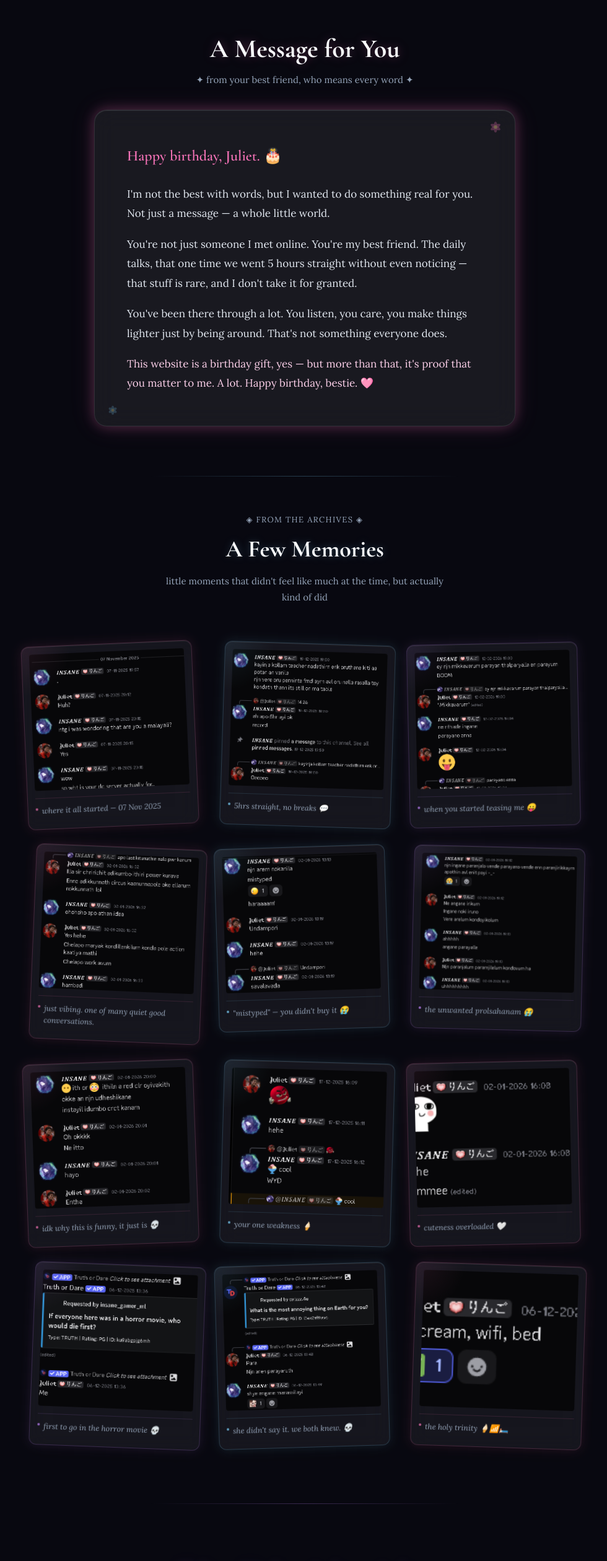
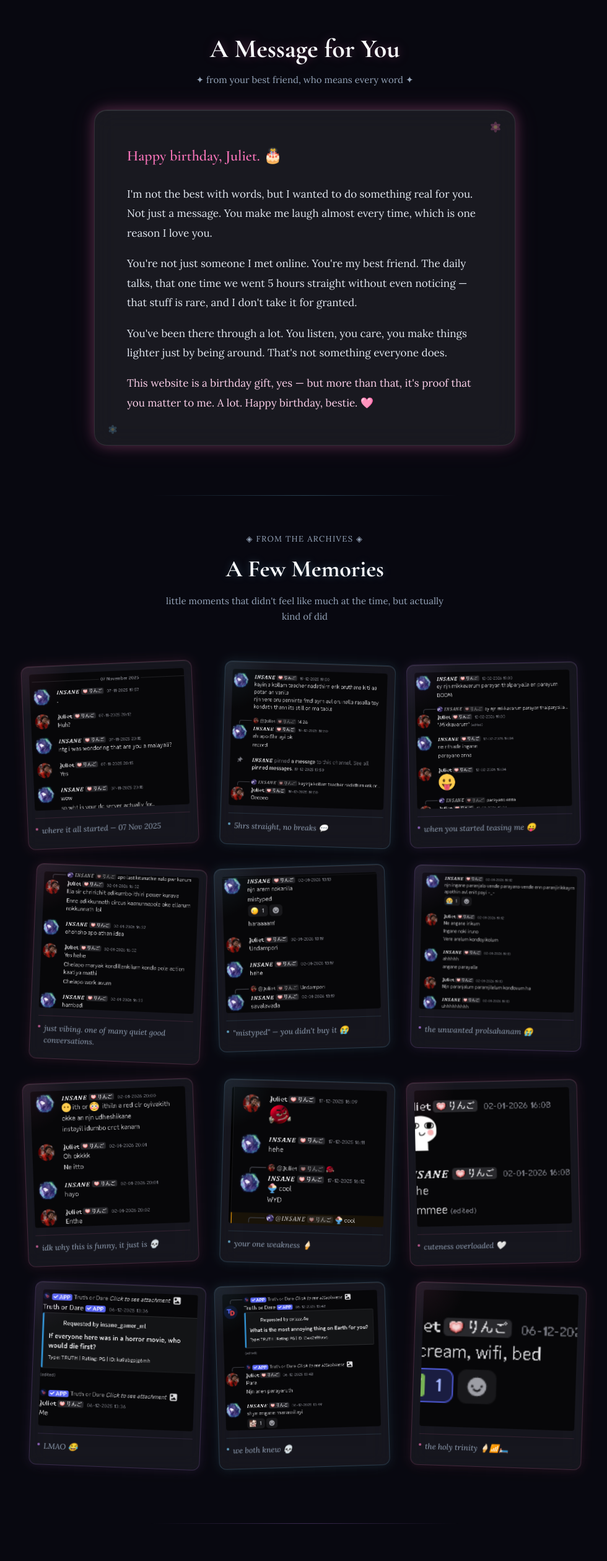
Before and after one commit to AslamDesigns/Juliet-Birthday, a Next.js app: page / in a window 1280 px wide. Shown: the part 834-3353 px from the top of the page at 62% size, without its empty margins (148-1128 px from the left). Built offline with nearby package versions, Linux system fonts and the light colour scheme.

Commit message:
Update birthday message and memory polaroid captions

```diff
--- a/components/BirthdayMessage.jsx
+++ b/components/BirthdayMessage.jsx
@@ -17,7 +17,7 @@ export default function BirthdayMessage() {
               <p style={{ color: C.pink, fontFamily: "'Cormorant Garamond', serif", fontSize: "clamp(18px, 4vw, 24px)", marginBottom: 24, fontWeight: 600 }}>
                 Happy birthday, Juliet. 🎂
               </p>
-              <p style={{ marginBottom: 18, color: "#e2e8f0" }}>I'm not the best with words, but I wanted to do something real for you. Not just a message — a whole little world.</p>
+              <p style={{ marginBottom: 18, color: "#e2e8f0" }}>I'm not the best with words, but I wanted to do something real for you. Not just a message. You make me laugh almost every time, which is one reason I love you.</p>
               <p style={{ marginBottom: 18, color: "#e2e8f0" }}>You're not just someone I met online. You're my best friend. The daily talks, that one time we went 5 hours straight without even noticing — that stuff is rare, and I don't take it for granted.</p>
               <p style={{ marginBottom: 18, color: "#e2e8f0" }}>You've been there through a lot. You listen, you care, you make things lighter just by being around. That's not something everyone does.</p>
               <p style={{ color: C.pinkLight }}>This website is a birthday gift, yes — but more than that, it's proof that you matter to me. A lot. Happy birthday, bestie. 🩷</p>
--- a/components/MemoryPolaroids.jsx
+++ b/components/MemoryPolaroids.jsx
@@ -65,13 +65,13 @@ const memoryCards = [
   },
   {
     image: "/memories/memory-10.png",
-    caption: "first to go in the horror movie 💀",
+    caption: "LMAO 😂",
     accentColor: "#c084fc",
     rotation: 2.2,
   },
   {
     image: "/memories/memory-11.png",
-    caption: "she didn't say it. we both knew. 💀",
+    caption: "we both knew 💀",
     accentColor: C.sky,
     rotation: -1.7,
   },
```
